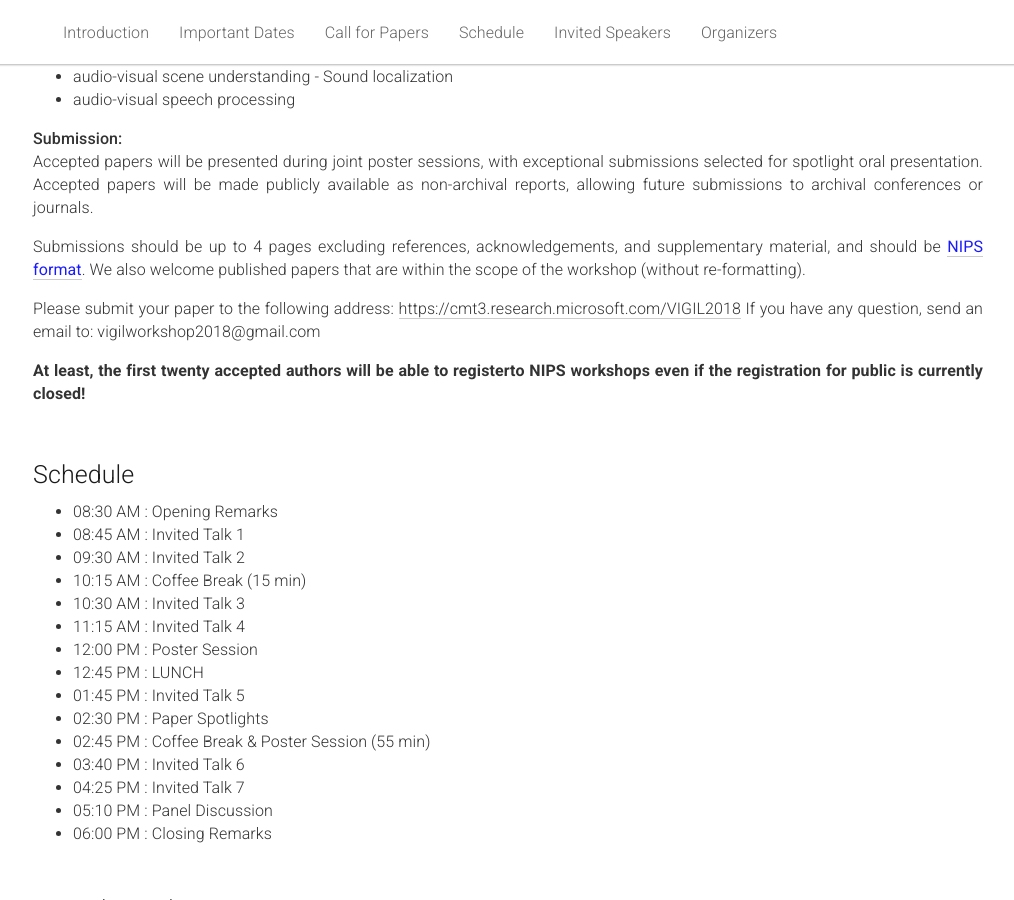
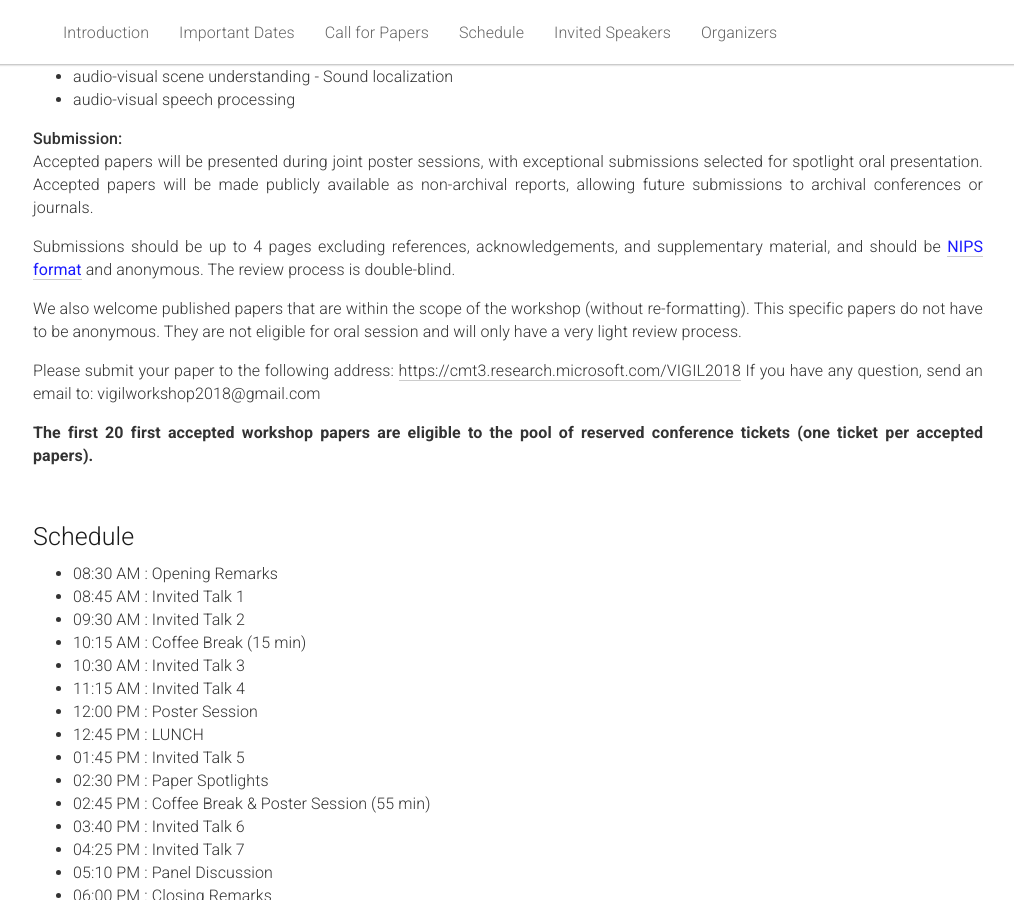
Before and after one commit to vigilworkshop/vigilworkshop.github.io, a Jekyll site: the page built from _pages/home.md, in a window 1280 px wide and 900 px high, scrolled down 1507 px. Shown: the whole window, without its empty margins (132-1146 px from the left). Built offline with Jekyll 4.4.1, drawn with Linux system fonts in a browser that asks for light colours.

Commit message:
Update home.md

```diff
--- a/_pages/home.md
+++ b/_pages/home.md
@@ -129,7 +129,10 @@ This workshop thus aims to gather people from various backgrounds - machine lear
 
   <p>
   Submissions should be up to 4 pages excluding references, acknowledgements, and supplementary material, and should be
-      <span style="color:#1a1aff;font-weight:400;"><a href="https://nips.cc/Conferences/2018/PaperInformation/StyleFiles">NIPS format</a></span>.  We also welcome published papers that are within the scope of the workshop (without re-formatting).
+      <span style="color:#1a1aff;font-weight:400;"><a href="https://nips.cc/Conferences/2018/PaperInformation/StyleFiles">NIPS format</a></span> and anonymous. The review process is double-blind.
+  </p>
+  <p>
+  We also welcome published papers that are within the scope of the workshop (without re-formatting). This specific papers do not have to be anonymous. They are not eligible for oral session and will only have a very light review process.
   </p>
 
   <p>
@@ -137,7 +140,7 @@ This workshop thus aims to gather people from various backgrounds - machine lear
   If you have any question, send an email to: vigilworkshop2018@gmail.com
   </p>
 
-  <p><b>At least, the first twenty accepted authors will be able to registerto NIPS workshops even if the registration for public is currently closed!</b>
+  <p><b>The first 20 first accepted workshop papers are eligible to the pool of reserved conference tickets (one ticket per accepted papers).</b>
   </p>
 
   </div>
```
